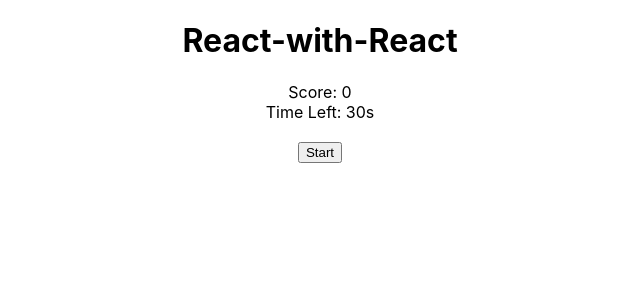
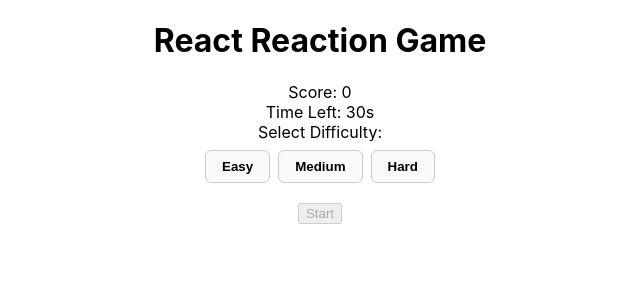
Before and after one commit to timryan10/react-with-react, a React (Create React App) app: page / in a window 1280 px wide. Shown: the top 300 px of the page, without its empty margins (320-960 px from the left). Built offline with nearby package versions, Linux system fonts and the light colour scheme.

Commit message:
added difficulties

```diff
--- a/src/App.js
+++ b/src/App.js
@@ -1,5 +1,11 @@
 import { useState, useEffect, useRef } from "react";
 import Container from './Components/Container';
+
+const difficultyConfig = {
+  easy:    { timeout: 1500, duration: 30 },
+  medium:  { timeout: 1000, duration: 30 },
+  hard:    { timeout: 600,  duration: 30 },
+};
 
 function App() {
   const [score, setScore] = useState(0);
@@ -7,6 +13,8 @@ function App() {
   const [timeLeft, setTimeLeft] = useState(30);
   const [gameOver, setGameOver] = useState(false);
   const [activeIndex, setActiveIndex] = useState(null);
+  const [difficulty, setDifficulty] = useState(null);
+  const [timeoutDuration, setTimeoutDuration] = useState(1000);
 
   const targetTimeoutRef = useRef(null);
 
@@ -34,15 +42,19 @@ function App() {
     if (activeIndex !== null && showTargets) {
       clearTimeout(targetTimeoutRef.current);
       targetTimeoutRef.current = setTimeout(() => {
-        spawnNewTarget(); // respawn another
-      }, 1000); // Timeout to hit
+        spawnNewTarget();
+      }, timeoutDuration);
     }
     return () => clearTimeout(targetTimeoutRef.current);
-  }, [activeIndex, showTargets]);
+  }, [activeIndex, showTargets, timeoutDuration]);
 
   const startGame = () => {
+    const config = difficultyConfig[difficulty];
+    if (!config) return;
+
+    setTimeoutDuration(config.timeout);
+    setTimeLeft(config.duration);
     setScore(0);
-    setTimeLeft(30);
     setGameOver(false);
     setShowTargets(true);
     spawnNewTarget();
@@ -67,12 +79,34 @@ function App() {
 
   return (
     <div className="App">
-      <h1 className="title">React-with-React</h1>
+      <h1 className="title">React Reaction Game</h1>
       <div className="score">Score: {score}</div>
       <div className="timer">Time Left: {timeLeft}s</div>
 
       {!showTargets && !gameOver && (
-        <button onClick={startGame} className="start">Start</button>
+        <>
+          <div className="difficulty-select">
+            <label>Select Difficulty:</label>
+            <div className="difficulty-buttons">
+              {["easy", "medium", "hard"].map((level) => (
+                <button
+                  key={level}
+                  onClick={() => setDifficulty(level)}
+                  className={`difficulty-btn ${difficulty === level ? "selected" : ""}`}
+                  >
+                  {level.charAt(0).toUpperCase() + level.slice(1)}
+                </button>
+              ))}
+            </div>
+          </div>
+          <button
+            onClick={startGame}
+            className="start"
+            disabled={!difficulty}
+          >
+            Start
+          </button>
+        </>
       )}
 
       {showTargets && <div className="targets-grid">{renderContainers()}</div>}
@@ -80,7 +114,17 @@ function App() {
       {gameOver && (
         <div className="game-over">
           <h2>Game Over!</h2>
-          <button onClick={startGame} className="restart">Restart</button>
+          <button
+            onClick={() => {
+              setGameOver(false);
+              setShowTargets(false);
+              setDifficulty(null);
+              setActiveIndex(null);
+            }}
+            className="restart"
+          >
+            Restart
+          </button>
         </div>
       )}
     </div>
--- a/src/index.css
+++ b/src/index.css
@@ -70,3 +70,30 @@ code {
   height: 100%;
   object-fit: contain;
 }
+
+.difficulty-buttons {
+  display: flex;
+  justify-content: center;
+  gap: 0.5rem;
+  margin-top: 0.5rem;
+}
+
+.difficulty-btn {
+  padding: 0.5rem 1rem;
+  border: 1px solid #ccc;
+  background: #f9f9f9;
+  cursor: pointer;
+  border-radius: 6px;
+  font-weight: bold;
+}
+
+.difficulty-btn.selected {
+  background: #007bff;
+  color: white;
+  border-color: #007bff;
+}
+
+label{
+  display: flex;
+  justify-content: center;
+}
```
